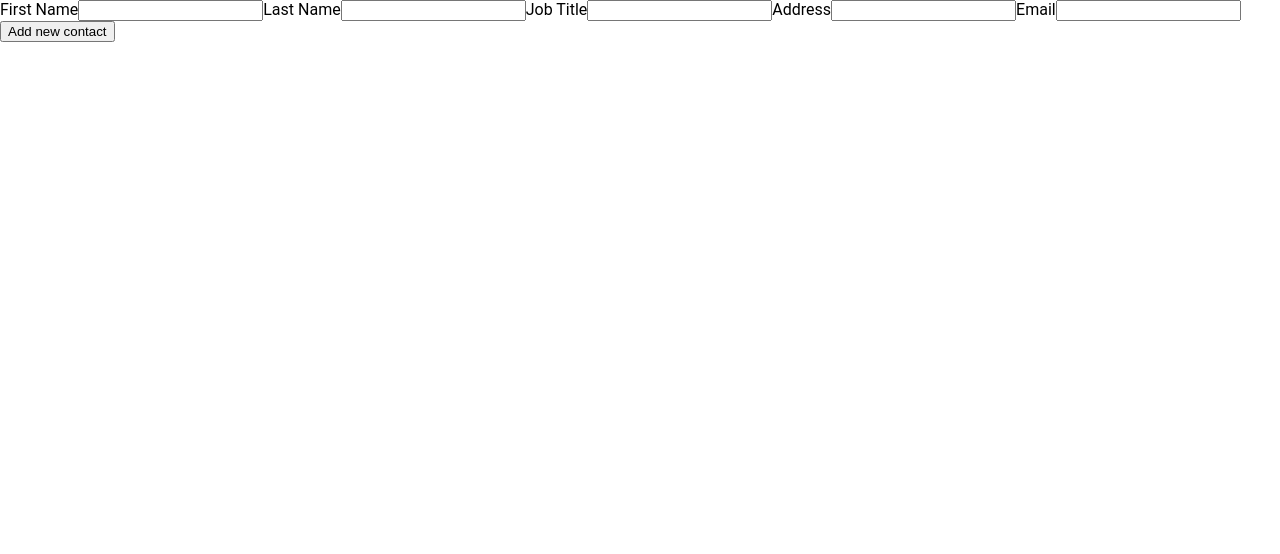
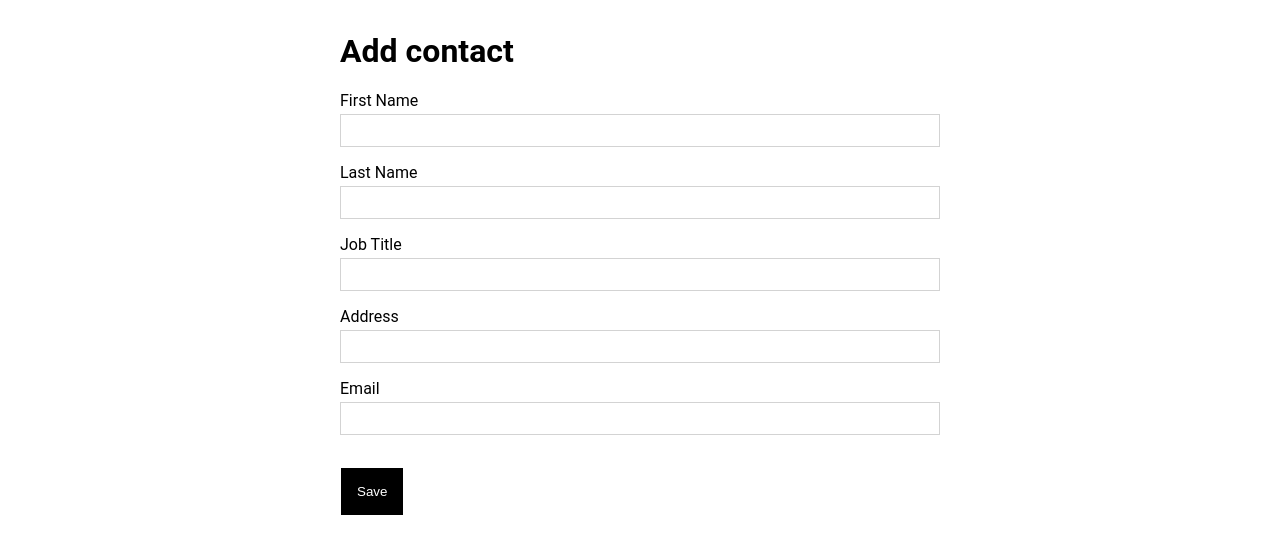
Before and after one commit to gracescharf/contacts, a Next.js app: page /add in a window 1280 px wide. Shown: the top 554 px of the page. Built offline with nearby package versions, Linux system fonts and the light colour scheme.

Commit message:
feat: add styles!

```diff
--- /dev/null
+++ b/components/ContactForm/contact-form.module.css
@@ -0,0 +1,11 @@
+.form label {
+  display: block;
+}
+
+.form input {
+  display: block;
+  margin: 4px 0 1rem;
+  width: 100%;
+  padding: 0.5rem;
+  border: 1px solid lightgrey;
+}
--- a/components/ContactForm/index.tsx
+++ b/components/ContactForm/index.tsx
@@ -10,6 +10,8 @@ import {
   onInputChange,
   reducer,
 } from "./state"
+
+import styles from "./contact-form.module.css"
 
 const ContactForm: React.FunctionComponent<{
   contact?: IContact
@@ -76,7 +78,7 @@ const ContactForm: React.FunctionComponent<{
   }
 
   return (
-    <form onSubmit={onFormSubmit}>
+    <form className={styles.form} onSubmit={onFormSubmit}>
       <label htmlFor="first-name">First Name</label>
       <input
         id="firstName"
@@ -131,13 +133,16 @@ const ContactForm: React.FunctionComponent<{
           onInputChange(e, FormActions.UPDATE_FIRST_NAME, dispatch)
         }
       />
-
-      <button type="submit">{formType}</button>
-      {formType === FormType.EDIT && (
-        <button type="button" onClick={deleteContact}>
-          Delete contact
+      <div>
+        <button type="submit" className="link">
+          Save
         </button>
-      )}
+        {formType === FormType.EDIT && (
+          <button className="link delete" type="button" onClick={deleteContact}>
+            Delete contact
+          </button>
+        )}
+      </div>
     </form>
   )
 }
--- a/components/ContactsList.tsx/index.tsx
+++ b/components/ContactsList.tsx
@@ -1,6 +1,6 @@
 import React, { useEffect, useState } from "react"
-import { useContactsContext } from "../../hooks"
-import ContactListItem from "../ContactListItem.tsx"
+import { useContactsContext } from "../hooks"
+import ContactListItem from "./ContactListItem.tsx"
 
 const ContactsList = () => {
   const { contacts } = useContactsContext()
--- a/pages/add.tsx
+++ b/pages/add.tsx
@@ -2,7 +2,12 @@ import React from "react"
 import ContactForm from "../components/ContactForm"
 
 const AddNewContact = () => {
-  return <ContactForm></ContactForm>
+  return (
+    <main>
+      <h1>Add contact</h1>
+      <ContactForm></ContactForm>
+    </main>
+  )
 }
 
 export default AddNewContact
--- a/pages/index.tsx
+++ b/pages/index.tsx
@@ -20,7 +20,7 @@ export default function Home() {
         <h1>Your Contacts</h1>
         <ContactsList />
         <Link href="/add">
-          <a>Add New Contact</a>
+          <a className="link">Add new contact</a>
         </Link>
       </main>
       <footer className={styles.footer}>
--- a/styles/globals.css
+++ b/styles/globals.css
@@ -2,13 +2,54 @@ html,
 body {
   padding: 0;
   margin: 0;
+  font-size: 16px;
   font-family: Roboto, Oxygen, Ubuntu, Cantarell, Fira Sans, Droid Sans,
     Helvetica Neue, sans-serif;
 }
 
+main {
+  width: 80%;
+  margin: 2rem auto 5rem;
+  max-width: 600px;
+}
+
+ul {
+  list-style: none;
+  margin: 0;
+  padding: 0;
+}
+
 a {
   color: inherit;
+}
+
+.link {
+  padding: 1rem;
+  margin: 1rem 0;
+  display: inline-block;
+  background-color: black;
+  color: white;
+  border: 1px solid white;
   text-decoration: none;
+}
+
+.link:hover,
+.link:focus {
+  background-color: white;
+  color: black;
+  border: 1px solid black;
+}
+
+.link.delete {
+  background-color: darkred;
+  margin-left: 1rem;
+}
+
+.delete:hover,
+.delete:focus {
+  background-color: white;
+  color: darkred;
+  border: 1px solid darkred;
 }
 
 * {
```
Also changed, not shown: components/BackToContactsLink.tsx (added, +14 -0 lines), components/ContactDetails.tsx/index.tsx (deleted, +0 -20 lines), components/ContactListItem.tsx/contact-list-item.module.css (added, +15 -0 lines), components/ContactListItem.tsx/index.tsx (+6 -8 lines), pages/contacts/[handle].tsx (+28 -14 lines), pages/edit/[handle].tsx (+6 -1 lines).
